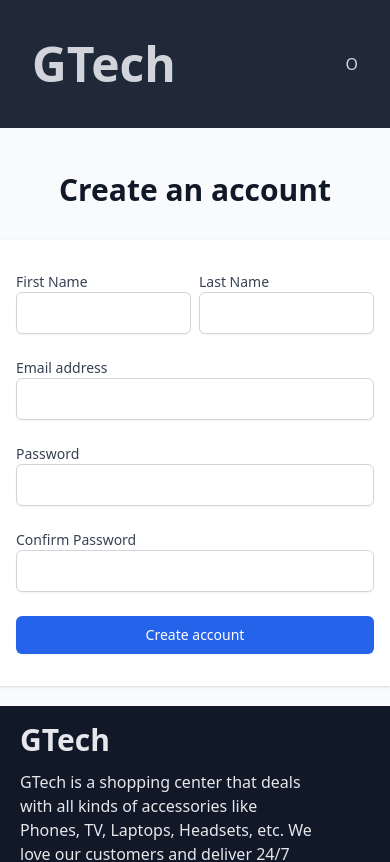
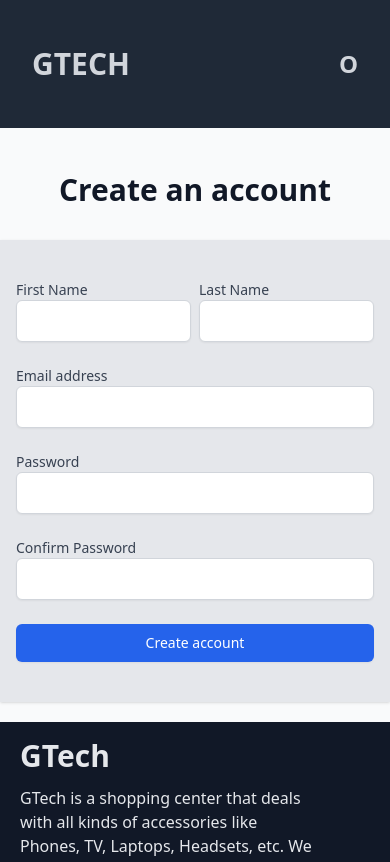
Before and after one commit to Gabby-Codes25/gtech, a Next.js app: page /Signup in a window 390 px wide. Shown: the top 862 px of the page. Built offline with nearby package versions, Linux system fonts and the light colour scheme.

Commit message:
recent update

```diff
--- a/app/Contacts/page.jsx
+++ b/app/Contacts/page.jsx
@@ -11,7 +11,7 @@ function Page() {
           <img
             src="/iwatch-banner.jpeg"
             alt="iWatch"
-            className='opacity-75 h-[300px] w-full sm:object-cover'
+            className='opacity-75 md:h-[400px] h-[200px] w-full sm:object-cover'
           />
         </div>
       </div>
--- a/app/Login/page.jsx
+++ b/app/Login/page.jsx
@@ -5,7 +5,7 @@ function LoginPage() {
   return (
     <div className='w-full'>
       <div className="flex items-center justify-center bg-gray-50 md:py-12 py-5 px-4 sm:px-6 lg:px-8">
-        <div className="max-w-md w-full space-y-8">
+        <div className="max-w-md w-full space-y-8 bg-gray-200 px-8 py-8 rounded-xl">
           <div>
             <h2 className="mt-6 text-center text-3xl font-extrabold text-gray-900">Sign in to your account</h2>
           </div>
--- a/app/Products/page.jsx
+++ b/app/Products/page.jsx
@@ -22,7 +22,7 @@ function Page() {
 
   return (
     <div className='w-full flex justify-between'>
-       <div className='bg-[#0a192f]'>
+       <div className='bg-[#0a192f] '>
         <div onClick={handleClick} className='cursor-pointer z-10 font-extrabold text-white  md:text-3xl bg-[#0a192f] px-6'>
             {!nav ? ">" : "X" }
           </div>
@@ -41,7 +41,7 @@ function Page() {
             <li className='md:pb-12 pb-6'><Link href="/">Television</Link></li>
           </ul>
         </div>
-      <div className="bg-[#a09a9a22] text-white flex flex-wrap gap-x-5 gap-y-8 px-4 lg:px-24 py-10 lg:py-20 justify-center">
+      <div className="bg-[#a09a9a22] w-full text-white flex flex-wrap gap-x-5 gap-y-8 px-4 lg:px-24 py-10 lg:py-20 justify-center">
         <div className="bg-gray-600 border-black shadow-2xl rounded-xl w-64 h-80 mx-auto mb-5">
           <img
             src="/onyx-studio-8.jpg"
--- a/app/Signup/page.jsx
+++ b/app/Signup/page.jsx
@@ -9,8 +9,8 @@ function SignupPage() {
           <h2 className="mt-6 text-center text-3xl font-extrabold text-gray-900">Create an account</h2>
         </div>
 
-        <div className="mt-8 sm:mx-auto sm:w-full sm:max-w-md">
-          <div className="bg-white py-8 px-4 shadow sm:rounded-lg sm:px-10">
+        <div className="mt-8 sm:mx-auto sm:w-full sm:max-w-md ">
+          <div className="bg-gray-200 py-10 px-4 shadow sm:rounded-lg sm:px-10">
             <form className="space-y-6" action="#" method="POST">
               <div>
                 <div className="grid grid-cols-2 gap-2">
--- a/app/layout.js
+++ b/app/layout.js
@@ -22,9 +22,9 @@ export default function RootLayout({ children }) {
     <html lang="en">
       <body>
         <header>
-          <div className='w-full h-[100px] flex justify-between items-center px-8 py-16 bg-gray-800 text-gray-300'>
+          <div className='relative w-full h-[100px] flex justify-between items-center px-8 py-16 bg-gray-800 text-gray-300'>
             <div>
-              <h1 className=' font-bold text-5xl font-sans'>GTech</h1>
+              <h1 className=' font-bold md:text-4xl text-3xl font-sans'><Link href="/">GTECH</Link></h1>
             </div>
             {/* menu */}
             <ul className='hidden md:flex gap-x-8'>
@@ -39,7 +39,7 @@ export default function RootLayout({ children }) {
                 </Link>
               </li>
               <li className="hover:scale-110">
-                <Link href='/Contact' smooth={true} duration={500}>
+                <Link href='/Contacts' smooth={true} duration={500}>
                   Contact
                 </Link>
               </li>
@@ -60,7 +60,7 @@ export default function RootLayout({ children }) {
               </li>
             </ul>
             {/* Hamburger */}
-            <div onClick={handleClick} className='cursor-pointer md:hidden z-10'>
+            <div onClick={handleClick} className='cursor-pointer md:hidden z-10 font-bold text-2xl'>
               {!nav ? "O" : "X" }
             </div>
             {/* Mobile menu */}
@@ -84,7 +84,7 @@ export default function RootLayout({ children }) {
               </li>
               <li className='py-6 text-4xl hover:scale-110'>
                 {' '}
-                <Link onClick={handleClick} href='/Contact' smooth={true} duration={500}>
+                <Link onClick={handleClick} href='/Contacts' smooth={true} duration={500}>
                   Contact
                 </Link>
               </li>
--- a/app/page.js
+++ b/app/page.js
@@ -8,7 +8,7 @@ export default function Home() {
   return (
     <section className="">
       <Suspense fallback={<p>Loading home...</p>}>
-      <section className="w-full h-[587px]">
+      <section className="w-full md:h-[587px] h-[500px]">
         <img
           src="/Hp-laptop.jpg"
           alt="Hp-laptop image"
```
